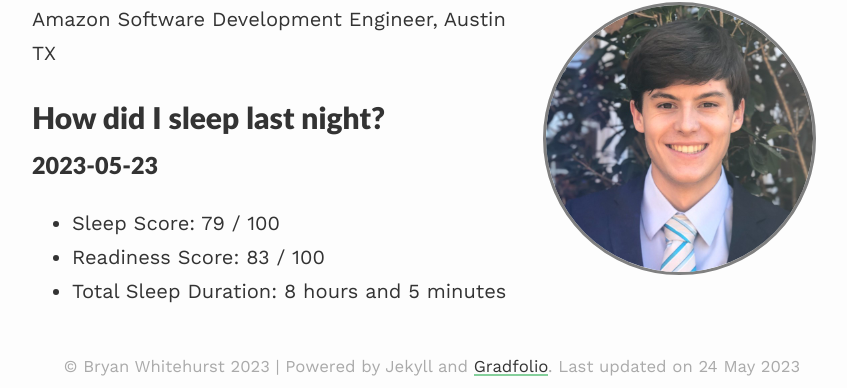
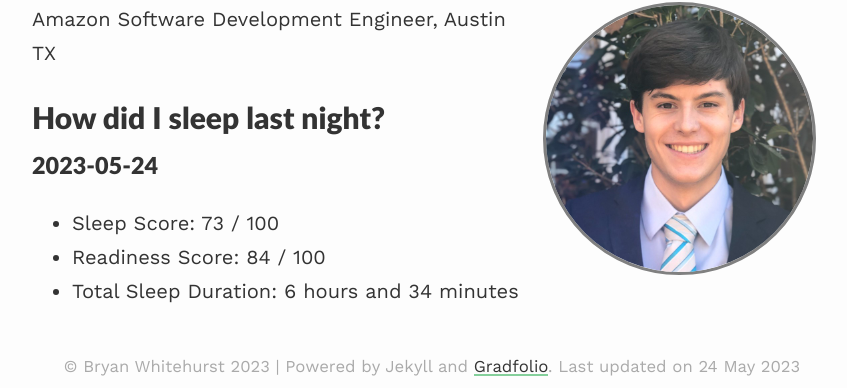
Before and after one commit to BryanWhitehurst/bryanwhitehurst.github.io, a Jekyll site: the page built from index.md, in a window 1280 px wide. Shown: the part 190-578 px from the top of the page, without its empty margins (208-1055 px from the left). Built offline with Jekyll 4.4.1, drawn with Linux system fonts in a browser that asks for light colours; nearby versions of some CDN libraries.

Commit message:
daily oura update

```diff
--- a/index.md
+++ b/index.md
@@ -10,7 +10,7 @@ published: true
 Amazon Software Development Engineer, Austin TX
 
 # How did I sleep last night?
-### 2023-05-23
-- Sleep Score: 79 / 100
-- Readiness Score: 83 / 100
-- Total Sleep Duration: 8 hours and 5 minutes
+### 2023-05-24
+- Sleep Score: 73 / 100
+- Readiness Score: 84 / 100
+- Total Sleep Duration: 6 hours and 34 minutes
```
